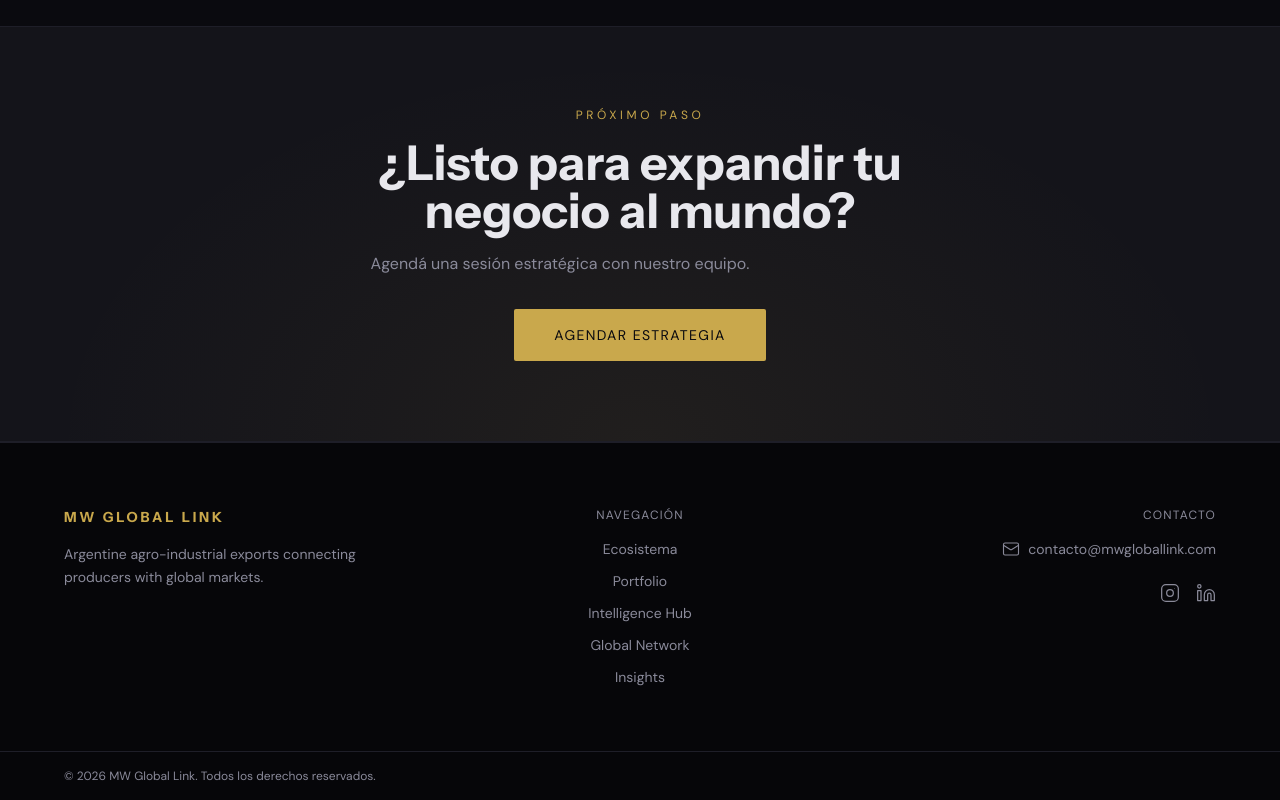
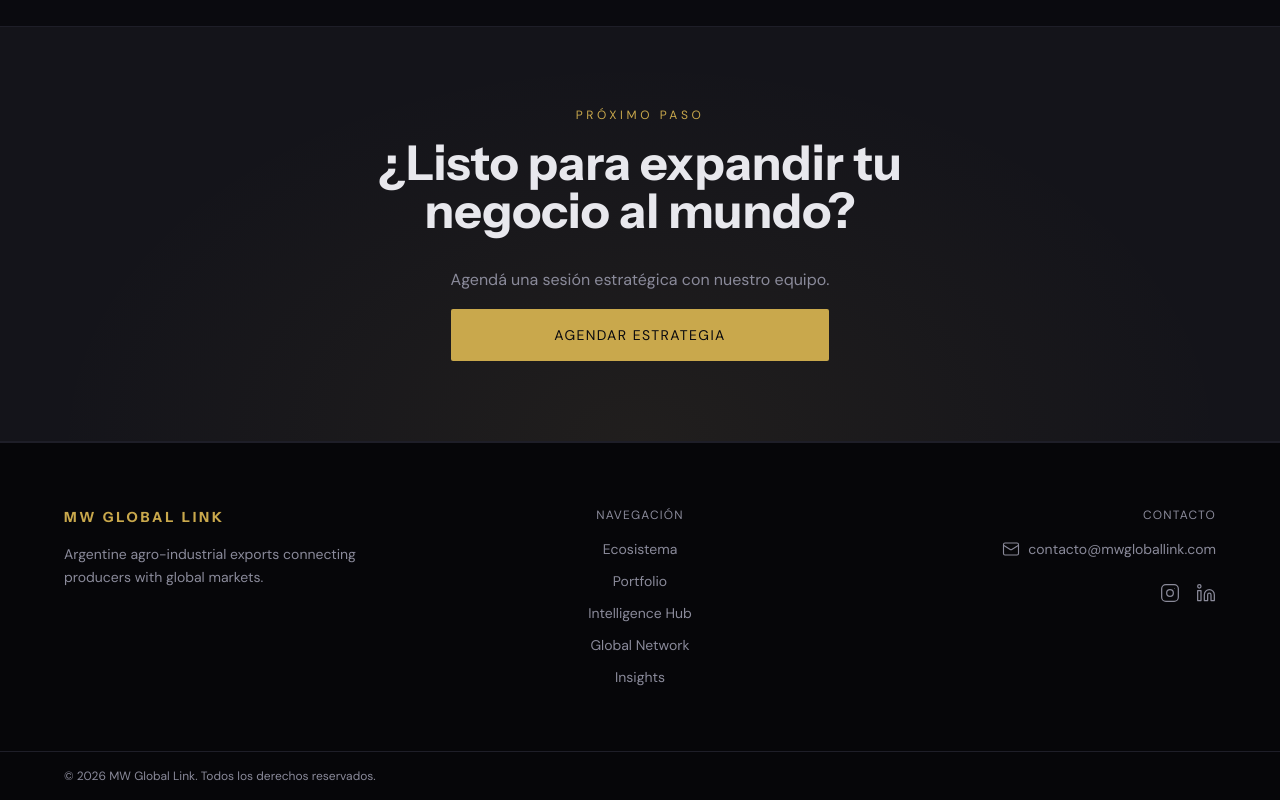
Before and after one commit to pabloler21/mw-web, a Next.js app: page / in a window 1280 px wide. Shown: the part 3421-4221 px from the top of the page. Built offline with nearby package versions, Linux system fonts and the light colour scheme; no server answers.

Commit message:
fix: align CTA subtitle with button width

```diff
--- a/src/components/sections/CTABlock.tsx
+++ b/src/components/sections/CTABlock.tsx
@@ -31,24 +31,28 @@ export default function CTABlock() {
           <h2 className="font-display text-3xl sm:text-4xl md:text-5xl font-bold text-text-primary max-w-2xl">
             ¿Listo para expandir tu negocio al mundo?
           </h2>
-          {/* PLACEHOLDER — reemplazar con subtítulo definitivo */}
-          <p className="font-body text-base text-text-secondary max-w-lg leading-relaxed">
-            Agendá una sesión estratégica con nuestro equipo.
-          </p>
         </motion.div>
 
-        <motion.a
-          href={CALENDLY_URL}
-          target="_blank"
-          rel="noopener noreferrer"
-          className="w-full sm:w-auto px-10 py-4 bg-accent text-surface-primary font-body text-sm uppercase tracking-widest hover:bg-accent/90 transition-colors duration-200 rounded-sm"
+        <motion.div
+          className="flex flex-col items-center gap-4 w-full sm:w-auto"
           initial={{ opacity: 0, y: 16 }}
           whileInView={{ opacity: 1, y: 0 }}
           viewport={{ once: true }}
           transition={{ duration: 0.6, delay: 0.2 }}
         >
-          Agendar Estrategia
-        </motion.a>
+          {/* PLACEHOLDER — reemplazar con subtítulo definitivo */}
+          <p className="font-body text-base text-text-secondary leading-relaxed text-center">
+            Agendá una sesión estratégica con nuestro equipo.
+          </p>
+          <a
+            href={CALENDLY_URL}
+            target="_blank"
+            rel="noopener noreferrer"
+            className="w-full px-10 py-4 bg-accent text-surface-primary font-body text-sm uppercase tracking-widest hover:bg-accent/90 transition-colors duration-200 rounded-sm text-center"
+          >
+            Agendar Estrategia
+          </a>
+        </motion.div>
 
       </div>
     </section>
```
